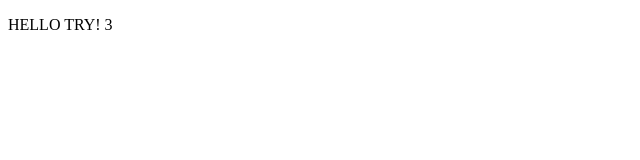
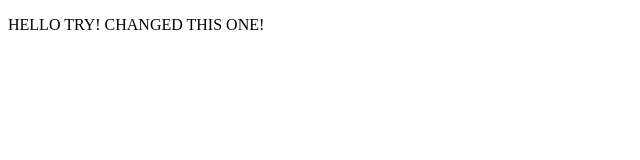
Before and after one commit to DAB-Erni/Example-Repository, a plain HTML site: page sampleEyyyy.html in a window 1280 px wide. Shown: the whole page, without its empty margins (0-640 px from the left). Drawn offline with Linux system fonts and the light colour scheme.

Commit message:
modified another html

```diff
--- a/sampleEyyyy.html
+++ b/sampleEyyyy.html
@@ -6,6 +6,6 @@
     <title>Sample Ey</title>
 </head>
 <body>
-    <p>HELLO TRY! 3</p>
+    <p>HELLO TRY! CHANGED THIS ONE!</p>
 </body>
 </html>
```
